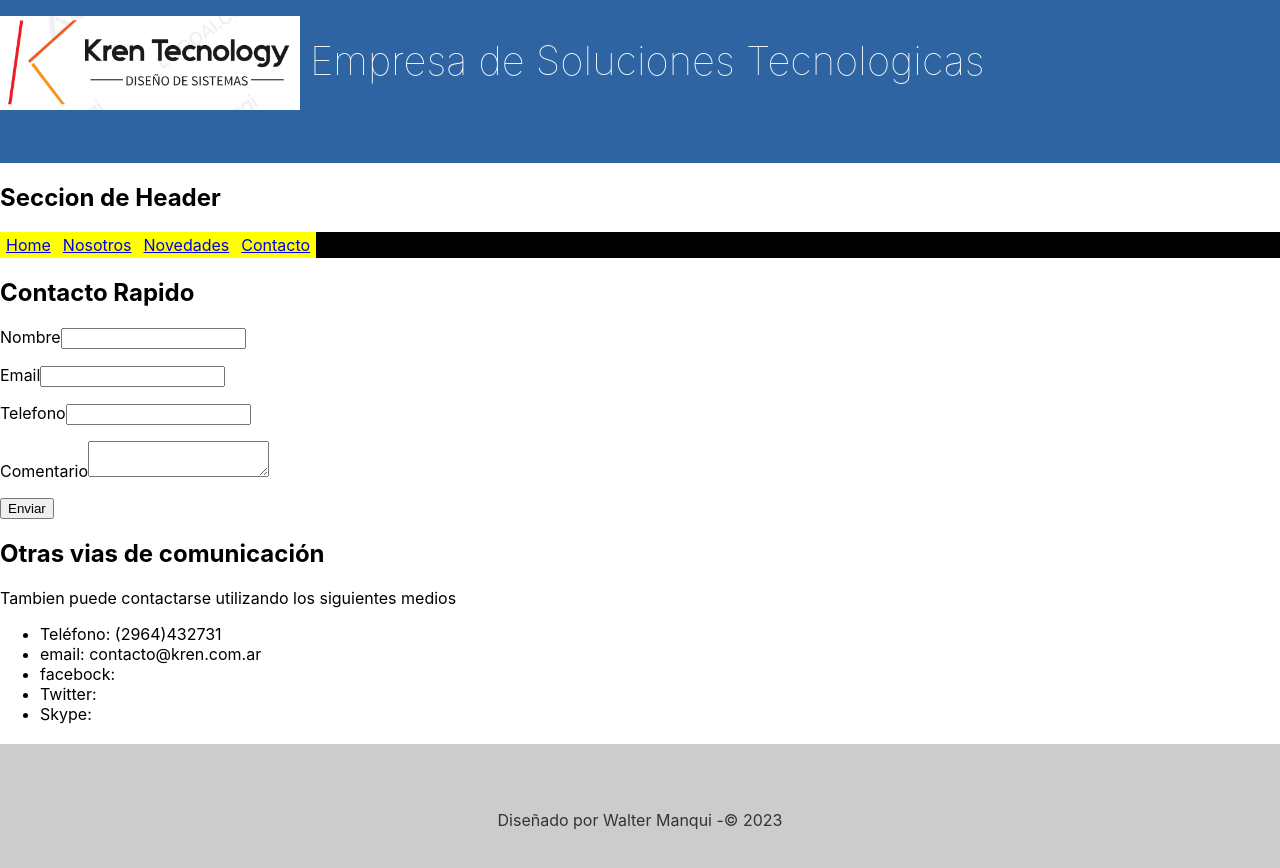
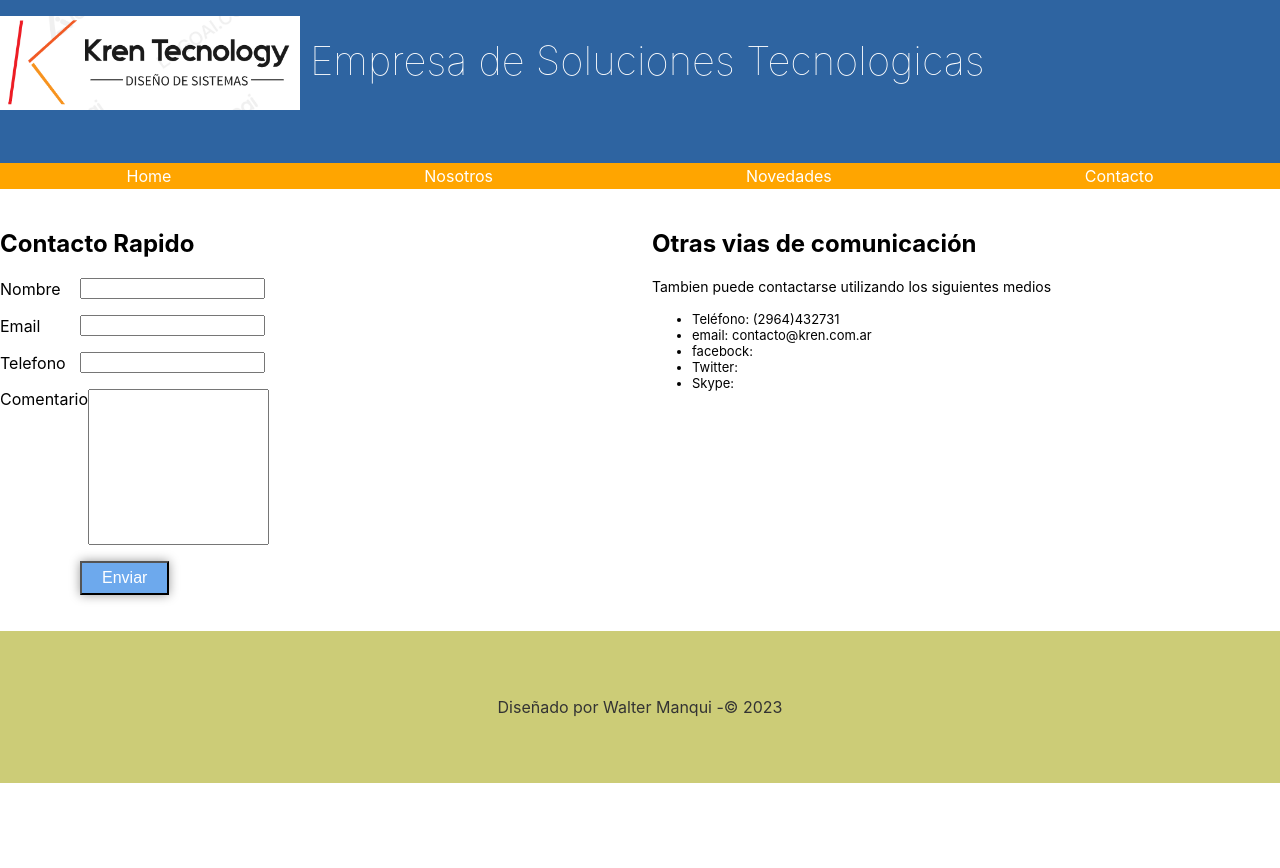
Before and after one commit to wmanqui/TPF_Diplo_UTN_Front, a React (Create React App) app: page /contact in a window 1280 px wide. Shown: the top 868 px of the page. After the commit the page ends 800 px from the top, so only its background shows below. Built offline with nearby package versions, Linux system fonts and the light colour scheme.

Commit message:
Se trabajo en los archivos de estilo del archivo de contacto

```diff
--- a/src/App.js
+++ b/src/App.js
@@ -15,7 +15,6 @@ function App() {
   return (
     <div className="App">
       <Header/>
-        <h2>Seccion de Header</h2>
       <BrowserRouter>
         <Nav/>
         <Routes>
--- a/src/pages/ContactPage.js
+++ b/src/pages/ContactPage.js
@@ -1,4 +1,5 @@
 import React from "react";
+import '../styles/components/pages/ContactPage.css';
 //Se utiliza estas dependencias para controlar el formulario,
 //el feedback del mismo y realizar el envio de los datos cargados
 //por el usuario hacia la api.
@@ -66,7 +67,7 @@ const ContactPage = (props) => {
                         </p>
                 </form>
             </div>
-            <div>
+            <div className="datos">
                 <h2>Otras vias de comunicación</h2>
                  <p>Tambien puede contactarse utilizando los siguientes medios</p>
                  <ul>
--- a/src/pages/HomePage.js
+++ b/src/pages/HomePage.js
@@ -1,4 +1,5 @@
 import React from "react";
+import '../styles/components/pages/HomePage.css';
 
 const HomePage = (prompt) =>{
     return(
--- a/src/styles/components/layout/Footer.css
+++ b/src/styles/components/layout/Footer.css
@@ -1,5 +1,5 @@
 footer{
-    background-color: #ccc;
+    background-color: #cc7;
     clear: both;
     color: #333;
     text-align: center;
--- a/src/styles/components/layout/Nav.css
+++ b/src/styles/components/layout/Nav.css
@@ -3,23 +3,27 @@ nav{
     margin-bottom: 20px;
 }
 nav ul{
-    background-color: black;
     list-style: none;
     margin: 0;
     padding: 0;
     display: flex;
 }
 nav ul li{
-    color: pink;
+    flex-grow: 1;
+}
+
+nav ul li a{
+    color: white;
     text-decoration: none;
     padding: 3px 6px;
     display: block;
     text-align: center;
-    background-color: yellow;
 }
+
 nav ul li a:hover {
     background-color: rgba(0,0,0,0.3);
 }
+
 nav ul li a.activo{
     background-color: #4c76a5;
 }
--- a/src/styles/components/pages/ContactPage.css
+++ b/src/styles/components/pages/ContactPage.css
@@ -2,6 +2,50 @@
     display: flex;
     gap: 24px;
 }
+
 .contacto div{
     width: 100%;
 }
+
+.datos p {
+    font-size: 14px;
+}
+
+.datos ul li{
+    font-size: 13px;
+}
+
+.formulario p{
+    display: flex;
+}
+
+.formulario p label{
+    min-width: 80px;
+    display: flex;
+    align-items: center;
+}
+
+.formulario p:nth-child(4){
+    align-items: start;
+}
+
+.formulario textarea{
+    resize: none;
+    height: 150px;
+}
+
+.formulario input[type="submit"]{
+    background-color: #6da9ed;
+    box-shadow: 0 0 10px rgba(0,0,0,0.4);
+    color: white;
+    font-size: 16px;
+    padding: 6px 20px;
+    width: auto;
+    position: relative;
+    left: 5rem;
+    cursor: pointer;
+}
+
+.formulario input[type="submit"]:hover{
+    background-color: black;
+}
```
Also changed, not shown: src/App.css (+0 -41 lines), src/styles/components/pages/News.css (deleted), src/styles/components/pages/NovedadesPage.css (added).
